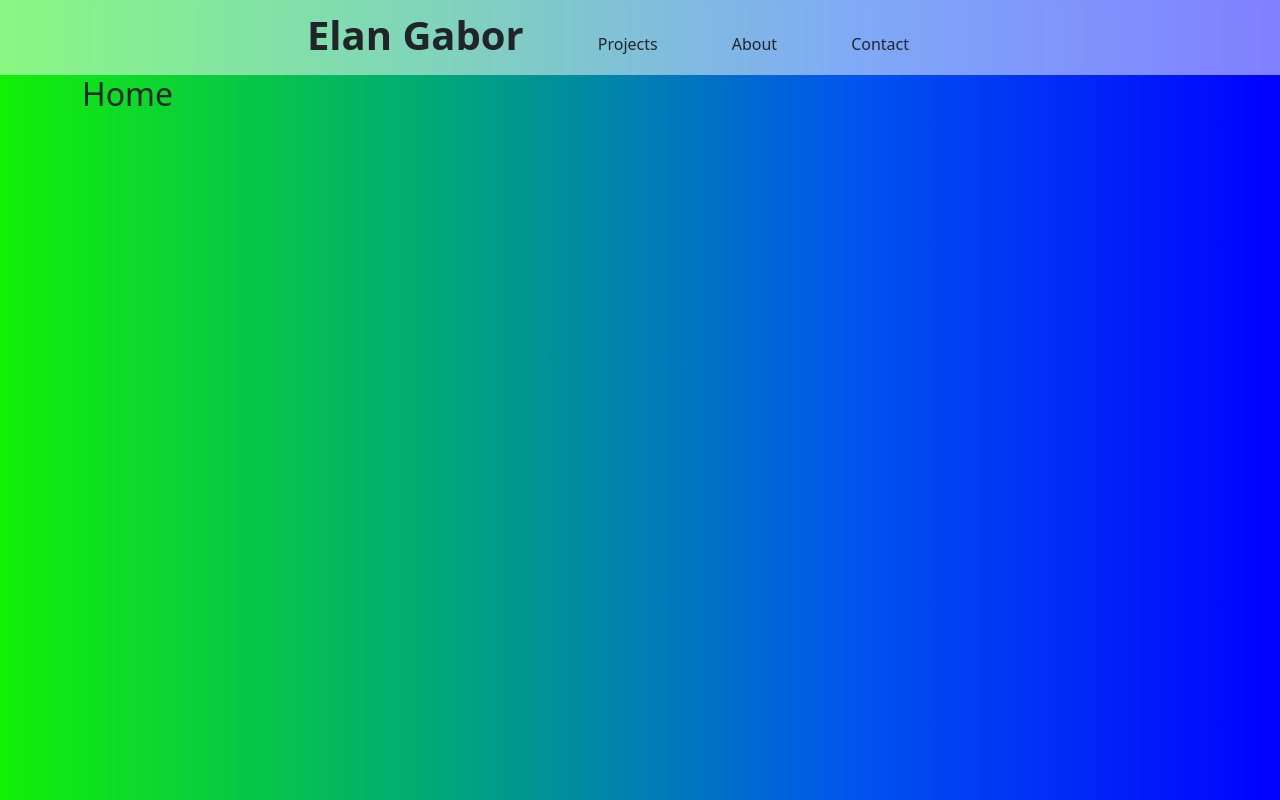
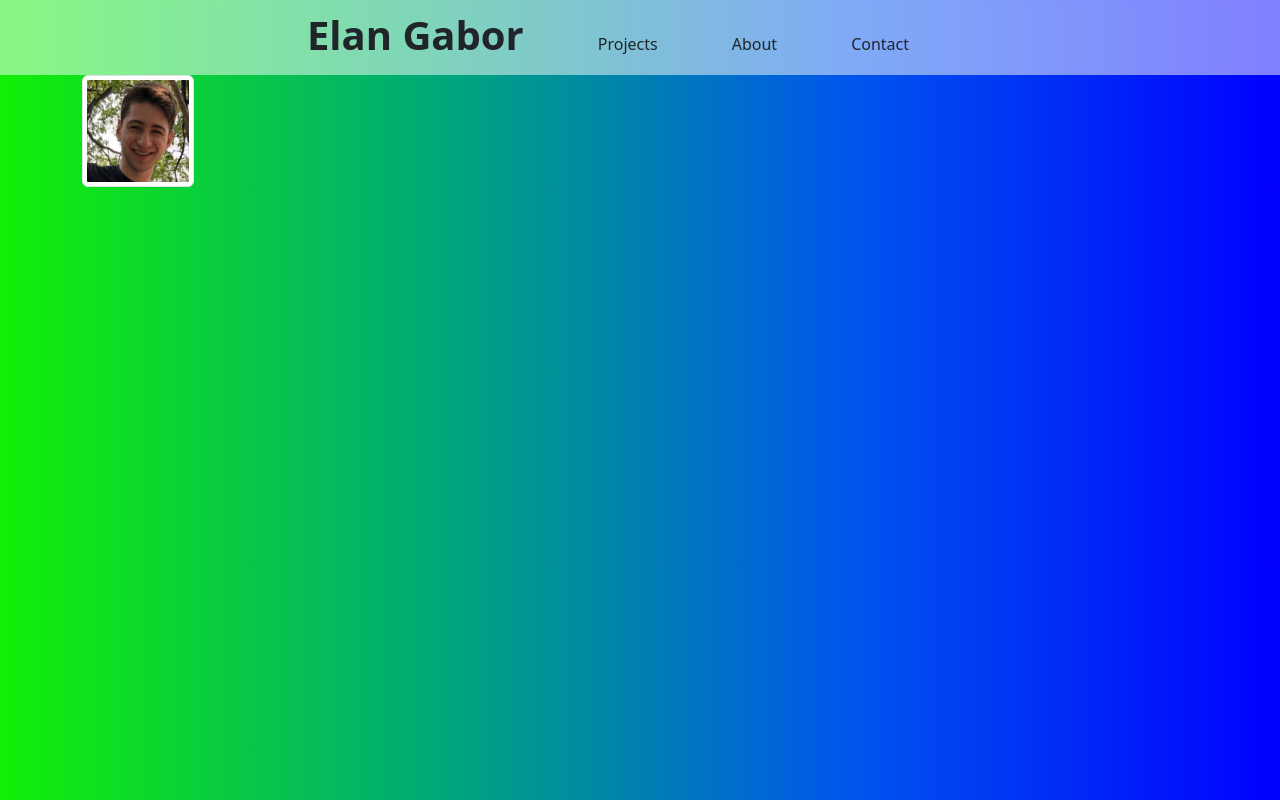
Before and after one commit to gabor6502/elan-site, a React (Create React App) app: page / in a window 1280 px wide. Built offline with nearby package versions, Linux system fonts and the light colour scheme.

Commit message:
adding profile pic

```diff
--- a/src/pages/Home.js
+++ b/src/pages/Home.js
@@ -1,5 +1,5 @@
 import { useEffect } from "react"
-import { Row, Col, Container } from "react-bootstrap"
+import { Row, Col, Container, Image } from "react-bootstrap"
 
 export default function Home()
 {
@@ -7,7 +7,7 @@ export default function Home()
 
     return (<>
         <Container>
-            <h2>Home</h2>
+            <Image style={{width: "10%", height: "10%"}} thumbnail src={require("../sitepfp.jpg")}/>
         </Container>
     </>)
 }
```
Also changed, not shown: src/components/Projects/Project.js (added), src/components/Projects/ProjectsStore.js (added), src/sitepfp.jpg (added).
